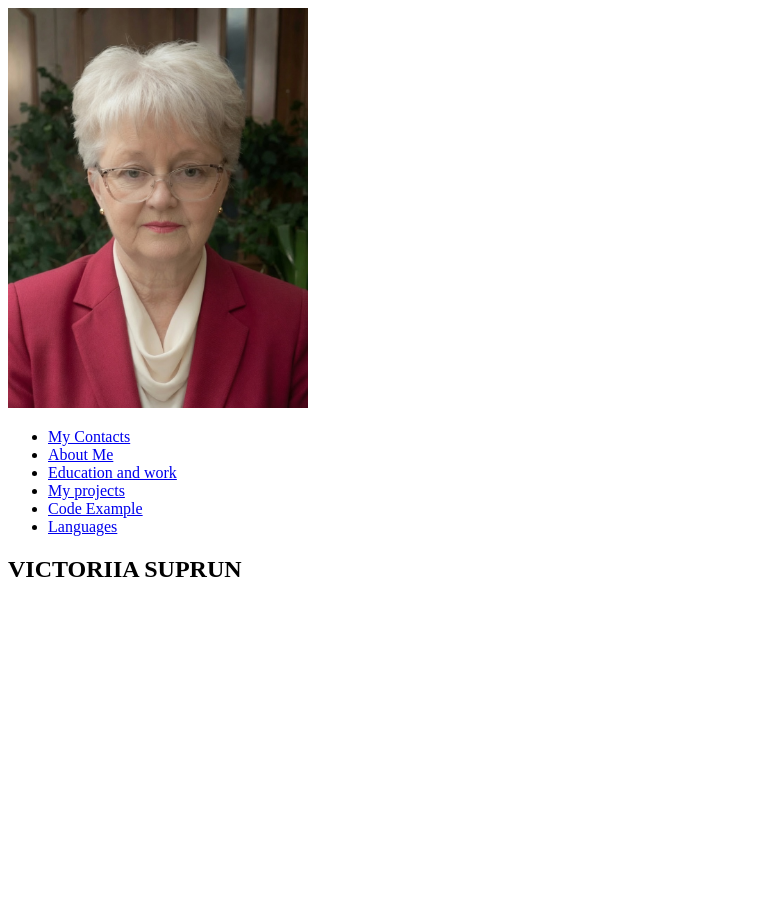
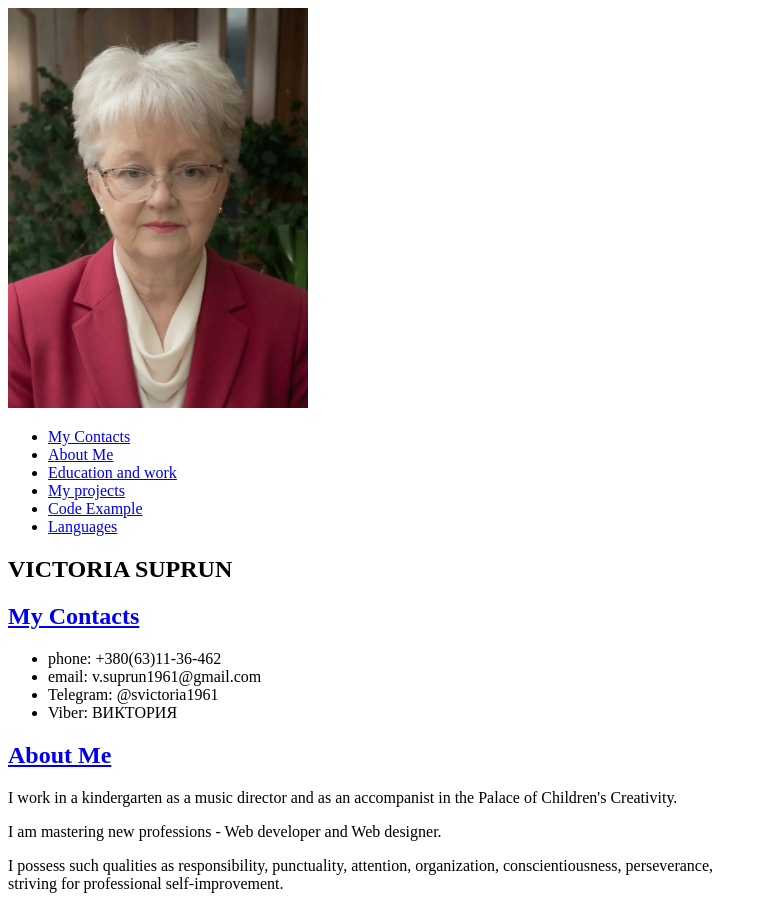
Before and after one commit to VIKTORIYA-S/rsschool-cv, a plain HTML site: page index.html in a window 1280 px wide. Shown: the whole page, without its empty margins (0-767 px from the left). Before the commit the page ends 800 px from the top, so only its background shows below. Drawn offline with Linux system fonts and the light colour scheme.

Commit message:
feat: add Contacts and About sections to the html file

```diff
--- a/index.html
+++ b/index.html
@@ -26,10 +26,33 @@
                         <li class="nav__list__li"><a href="#code" id="nav_code">Code Example</a></li>
                         <li class="nav__list__li"><a href="#languages" id="nav_languages">Languages</a></li>
                     </ul>
-                    <h1 class="title pulse">VICTORIIA SUPRUN</h1>
+                    <h1 class="title pulse">VICTORIA SUPRUN</h1>
                 </nav>
             </div>
         </header>
+        <main>
+            <div class="container">
+                <section class="contacts" id="contacts">
+                    <h2 class="section-title"><a href="#nav_contacts">My Contacts</a></h2>
+                    <ul class="contacts__list">
+                        <li class="contacts__li">phone: +380(63)11-36-462</li>
+                        <li class="contacts__li">email: v.suprun1961@gmail.com</li>
+                        <li class="contacts__li">Telegram: @svictoria1961</li>
+                        <li class="contacts__li last">Viber: ВИКТОРИЯ</li>
+                        <!-- <li></li> -->
+                    </ul>
+                </section>
+                <section class="about" id="about">
+                    <h2 class="section-title"><a href="#nav_about">About Me</a></h2>
+                    <p>I work in a kindergarten as a music director and as an accompanist in the Palace of Children's
+                        Creativity.</p>
+                    <p>I am mastering new professions - Web developer and Web designer.</p>
+                    <p class="last">I possess such qualities as responsibility, punctuality, attention, organization,
+                        conscientiousness, perseverance,<br> striving for professional self-improvement.</p>
+                </section>
+            </div>
+        </main>
+
     </div>
 </body>
 
```
